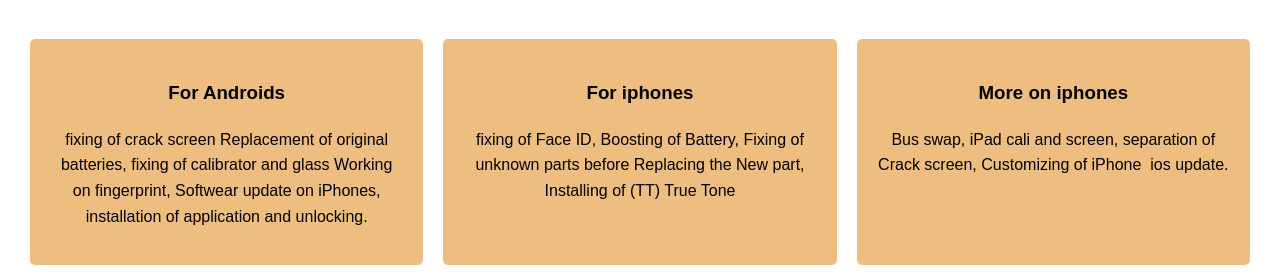
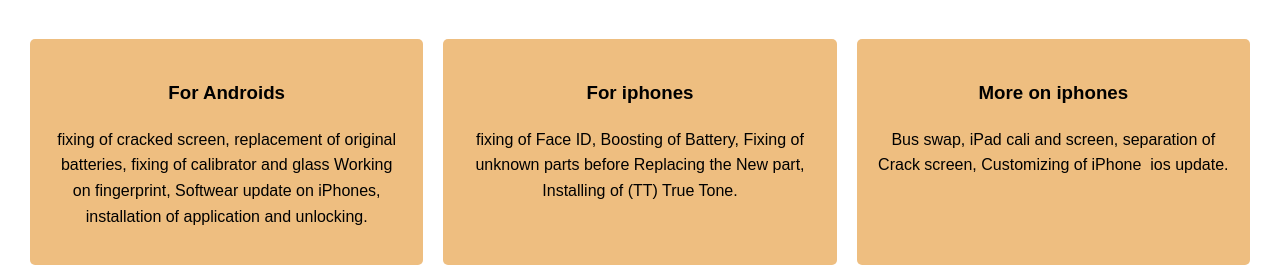
Before and after one commit to denre199/Sun-Tech-Solutions, a plain HTML site: page index.html in a window 1280 px wide. Shown: the part 880-1159 px from the top of the page. Drawn offline with Linux system fonts and the light colour scheme.

Commit message:
Update index.html

```diff
--- a/index.html
+++ b/index.html
@@ -3,7 +3,7 @@
 <head>
     <meta charset="UTF-8">
     <meta name="viewport" content="width=device-width, initial-scale=1.0">
-    <title>Sun-Tech Solution</title>
+    <title>Sun-Tech-Solution</title>
     <link rel="stylesheet" href="css/styles.css">
 </head>
 <body>
@@ -43,8 +43,8 @@
         <div class="service-container">
             <div class="service-item">
                 <h3>For Androids</h3>
-                <p>fixing of crack screen
-                    Replacement of original batteries,
+                <p>fixing of cracked screen,
+                    replacement of original batteries,
                     fixing of calibrator and glass
                     Working on fingerprint,
                     Softwear update on iPhones,
@@ -56,7 +56,7 @@
                 <p>fixing of Face ID,
                     Boosting of Battery,
                     Fixing of unknown parts before Replacing the New part,
-                    Installing of (TT) True Tone
+                    Installing of (TT) True Tone.
                    </p>
             </div>
             <div class="service-item">
```
